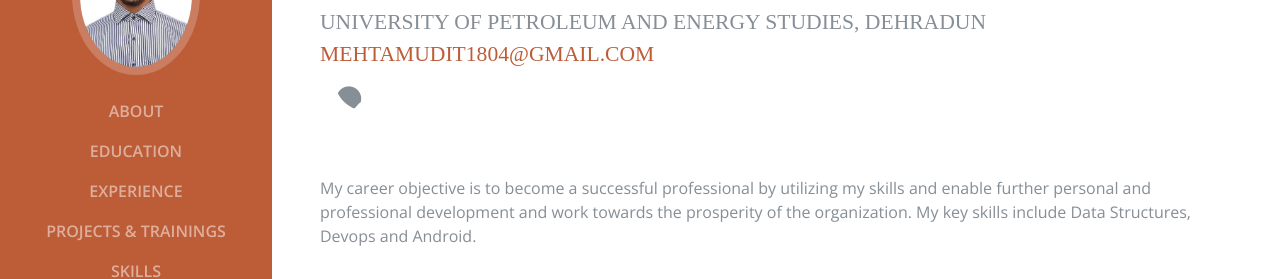
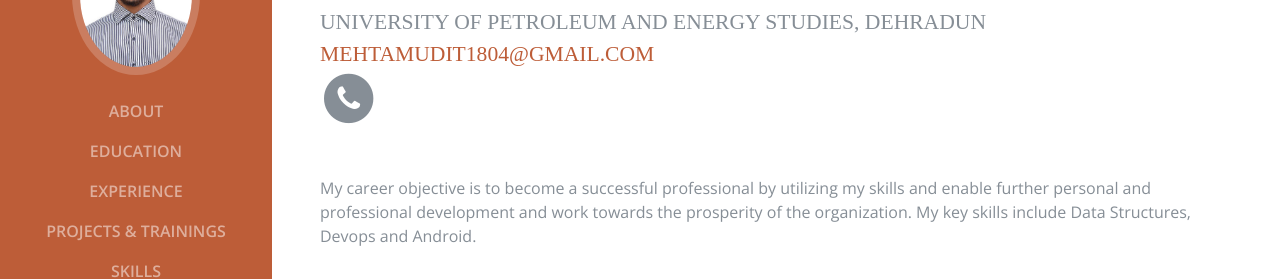
Before and after one commit to mudit1804/mudit1804.github.io, a plain HTML site: page index.html in a window 1280 px wide. Shown: the part 281-560 px from the top of the page. Drawn offline with nearby package versions, Linux system fonts and the light colour scheme; a web font is replaced by a local one.

Commit message:
minor changes

```diff
--- a/index.html
+++ b/index.html
@@ -76,8 +76,8 @@
             <a href="mailto:mehtamudit1804@gmail.com">mehtamudit1804@gmail.com</a>
             <br>
                   <span class="fa-stack fa-lg">
-                    <i class="fa fa-circle fa-stack-1x"></i>
-                    <i class="fa fa-phone fa-stack-2x fa-inverse"></i>
+                    <i class="fa fa-circle fa-stack-2x"></i>
+                    <i class="fa fa-phone fa-stack-1x fa-inverse"></i>
                   </span>
 
 
```
